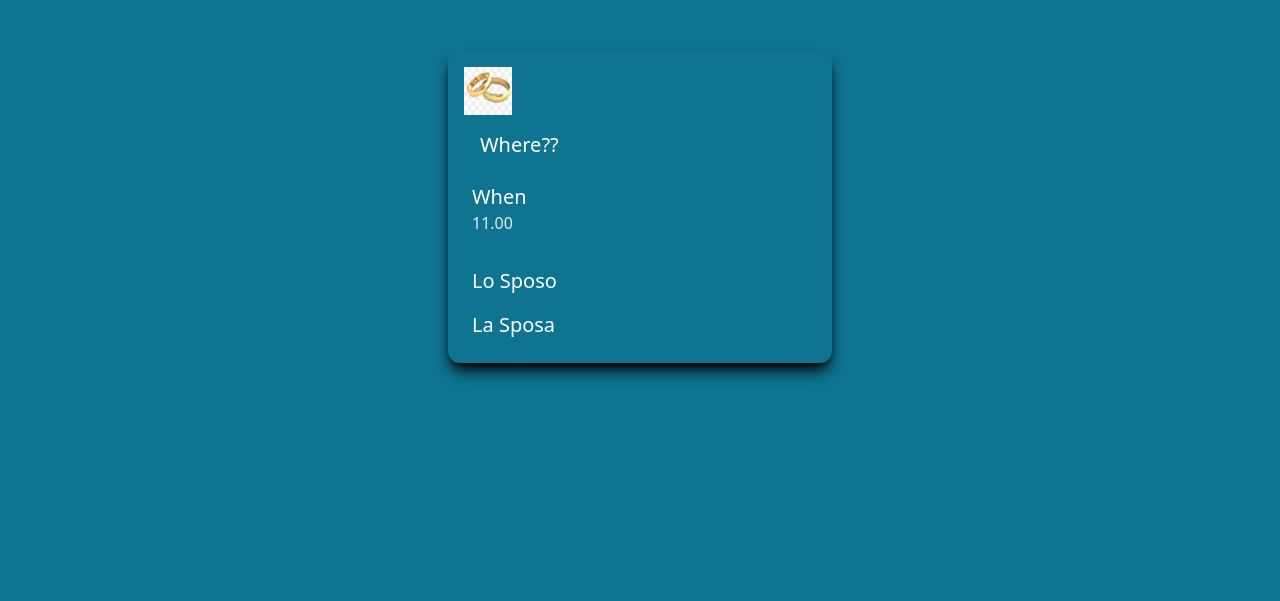
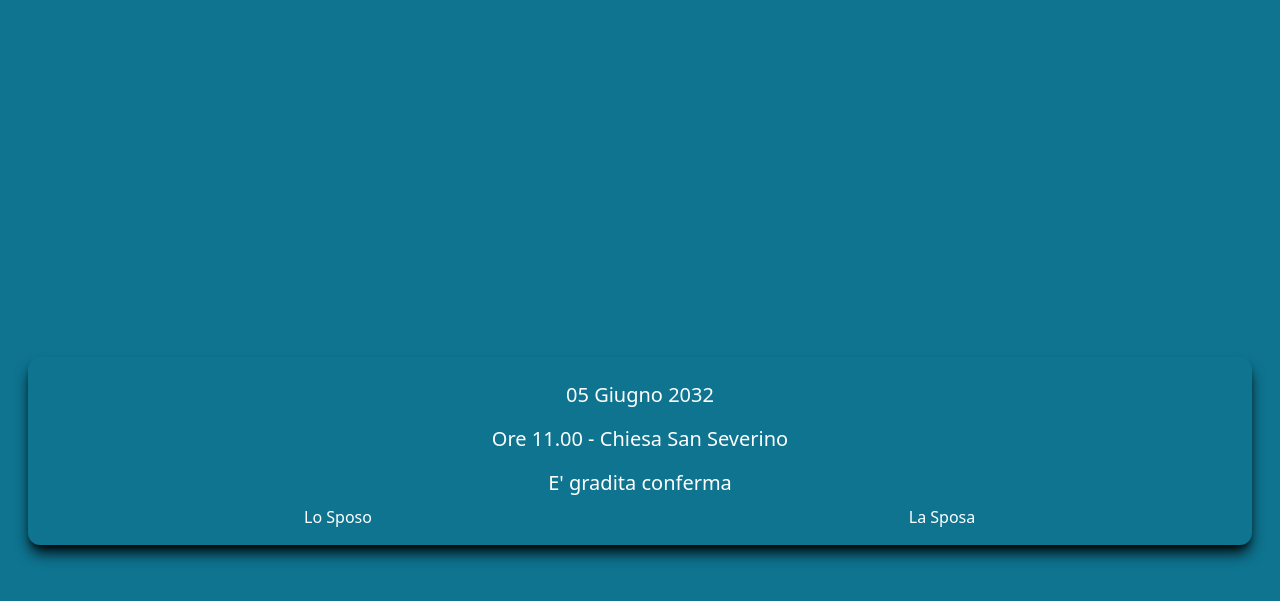
Before and after one commit to dido18/wedding-site, a plain HTML site: page index.html in a window 1280 px wide. Shown: the part 777-1378 px from the top of the page. Before the commit the page ends 1168 px from the top, so only its background shows below. Drawn offline with nearby package versions, Linux system fonts and the light colour scheme.

Commit message:
some changes

```diff
--- a/index.html
+++ b/index.html
@@ -64,35 +64,35 @@
     <div>
         <div class="flex h-screen">
           <div class="m-auto">
-            <p class="text-center m-2 p-4 text-6xl font-sans text-white delay-75 transform duration-2000 ease-in-out text-opacity-0" data-replace='{"text-opacity-0": "text-opacity-100"}' >who </p>
+            <p class="text-center m-2 p-4 text-6xl font-sans text-white delay-75 transform duration-2000 ease-in-out text-opacity-0" data-replace='{"text-opacity-0": "text-opacity-100"}'>who </p>
             <p class="text-center m-2 p-4 text-6xl font-sans text-white delay-1500 transform duration-2000 ease-in-out -translate-x-20 text-opacity-0" data-replace='{"-translate-x-20": "translate-x-0", "text-opacity-0": "text-opacity-100"}'>Annunciano il loro matrimonio </p>
-            <a class="text-center m-2 p-4 font-sans text-white delay-2500 transform duration-2000 ease-in-out translate-x-20 text-opacity-0 border-opacity-0 border border-white" data-replace='{"translate-x-20": "translate-x-0", "text-opacity-0": "text-opacity-100", "border-opacity-0": "border-opacity-100"}' href="#anchor-name">
-                Leggi la partecipazione
-            </a>
+            <div class="text-center m-2 font-sans text-white delay-2500 transform-all duration-2000 ease-in-out translate-x-20 text-opacity-0" data-replace='{"translate-x-20": "translate-x-0", "text-opacity-0": "text-opacity-100"}'>
+              <a class="p-3" href="#anchor-name">Leggi la partecipazione</a>
+            </div>
            </div>
         </div>
 
-        <div id="anchor-name" class="p-4 max-w-sm mx-auto bg-cyan-700 rounded-xl shadow-lg shadow-black items-center">
-             <div>
-                <img class="h-12 w-12" src="./img/anelli.jpeg" alt="Matrimonio Noemi e Ivan">
+        <div class="flex h-screen" id="anchor-name">
+            <div class="m-auto container">
+             <div class="p-4 bg-cyan-700 rounded-xl shadow-lg shadow-black items-center">
+<!--                 <div class="p-2">-->
+<!--                    <img src="./img/anelli.jpeg" alt="Matrimonio ">-->
+<!--                 </div>-->
+                <div class="p-2 text-center text-white">
+                    <p class="text-xl"> 05 Giugno 2032</p>
                 </div>
-            <div class="p-4 text-white">
-                <div class="text-xl">Where?? </div>
-                <p class="text-slate-200"></p>
-                <p class="text-slate-200"></p>
+                <div class="p-2 text-center text-white">
+                    <p class="text-xl"> Ore 11.00 - Chiesa San Severino </p>
                 </div>
-            <div class="p-2 text-white">
-                <div class="text-xl">When</div>
-                <p class="text-slate-200"> 11.00</p>
+                <div class="p-2 text-center text-white">
+                    <div class="text-xl">E' gradita conferma</div>
                 </div>
-            <div class="p-2 text-white">
-                <div class="text-xl"></div>
+
+                 <div class="grid grid-cols-1 sm:grid-cols-2  gap-4">
+                     <div class="text-center text-white">Lo Sposo</div>
+                     <div class="text-center text-white">La Sposa</div>
                  </div>
-            <div class="p-2 text-white">
-                <div class="text-xl">Lo Sposo</div>
         </div>
-            <div class="p-2 text-white">
-                <div class="text-xl">La Sposa</div>
         </div>
         </div>
     </div>
```
Lines whose indentation alone changed are shown as unchanged.
